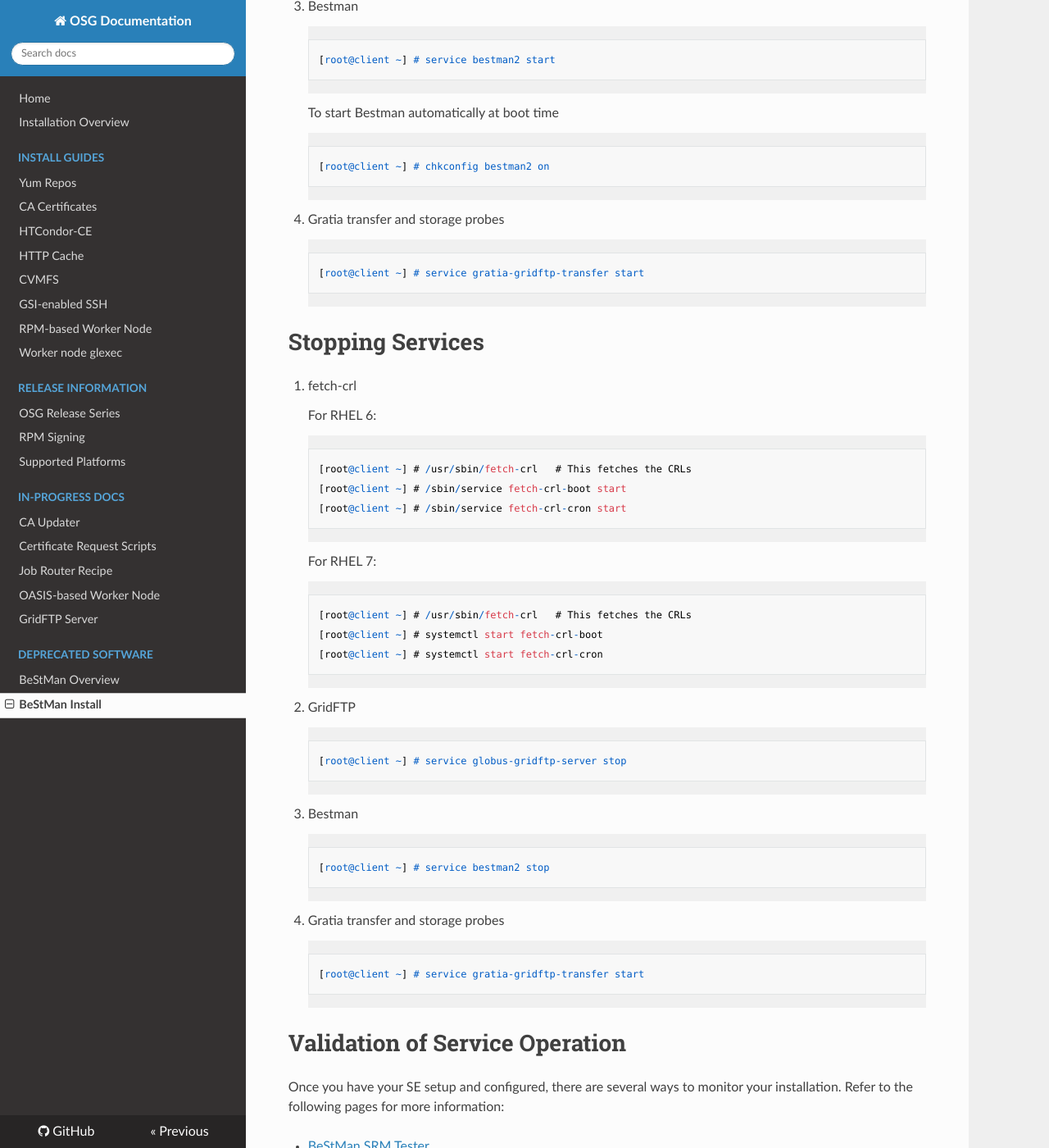
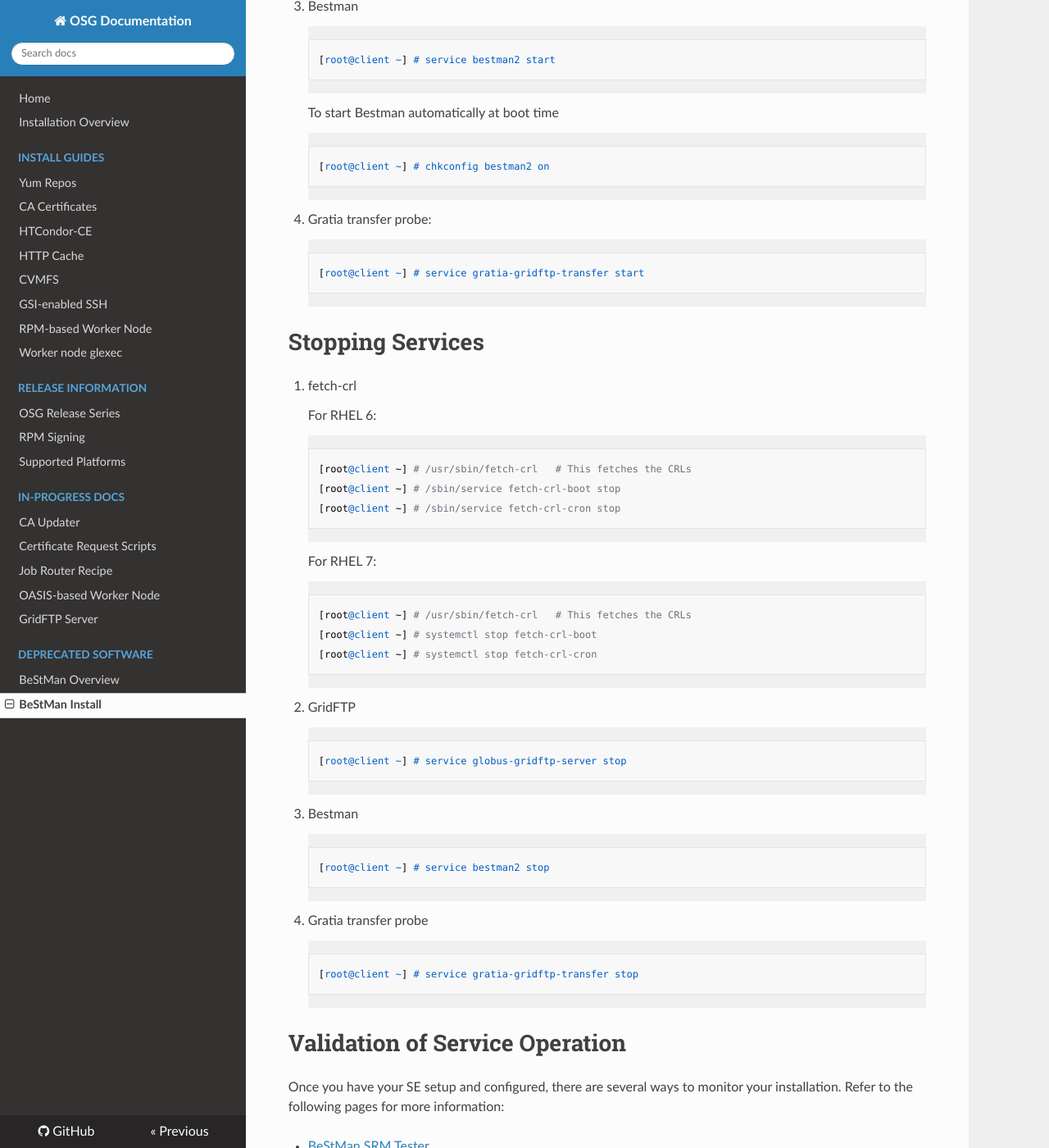
Before and after one commit to osg-htc/docs, an MkDocs documentation site: the page built from docs/storage/bestman-install.md, in a window 1280 px wide and 1400 px high, scrolled down 7882 px. Shown: the whole window at 82% size. Built offline with MkDocs 1.6.1, drawn with Linux system fonts in a browser that asks for light colours; nearby versions of some CDN libraries; old or Windows-style settings are respelled for this version of MkDocs; some of the changed text lies outside the part shown.

Commit message:
Corrections from review. - Fixup copy/paste errors around start/stop section. - Remove references to the defunct storage probe. - Combine duplicate 'config and log file' sections.

```diff
--- a/docs/storage/bestman-install.md
+++ b/docs/storage/bestman-install.md
@@ -305,7 +305,7 @@ Starting Services
         :::console
         [root@client ~] # chkconfig bestman2 on
 
-4. Gratia transfer and storage probes
+4. Gratia transfer probe:
 
         :::console
         [root@client ~] # service gratia-gridftp-transfer start
@@ -319,15 +319,15 @@ Stopping Services
 
         :::console
         [root@client ~] # /usr/sbin/fetch-crl   # This fetches the CRLs
-        [root@client ~] # /sbin/service fetch-crl-boot start
-        [root@client ~] # /sbin/service fetch-crl-cron start
+        [root@client ~] # /sbin/service fetch-crl-boot stop
+        [root@client ~] # /sbin/service fetch-crl-cron stop
 
     For RHEL 7:
 
         :::console
         [root@client ~] # /usr/sbin/fetch-crl   # This fetches the CRLs
-        [root@client ~] # systemctl start fetch-crl-boot
-        [root@client ~] # systemctl start fetch-crl-cron
+        [root@client ~] # systemctl stop fetch-crl-boot
+        [root@client ~] # systemctl stop fetch-crl-cron
 
 2. GridFTP
 
@@ -339,10 +339,10 @@ Stopping Services
         :::console
         [root@client ~] # service bestman2 stop
 
-4. Gratia transfer and storage probes
+4. Gratia transfer probe
 
         :::console
-        [root@client ~] # service gratia-gridftp-transfer start
+        [root@client ~] # service gratia-gridftp-transfer stop
 
 
 Validation of Service Operation
@@ -357,18 +357,6 @@ You can also self-test to verify your installation with an SRM client such as `g
 
 Troubleshooting
 ===============
-
-Useful Configuration and Log Files
-----------------------------------
-
-| Service/Process | Configuration File               | Description                                                                                     |
-|:----------------|:---------------------------------|:------------------------------------------------------------------------------------------------|
-| BeStMan2        | `/etc/bestman2/conf/bestman2.rc` | Main Configuration file                                                                         |
-|                 | `/etc/sysconfig/bestman2`        | Environment variables used by BeStMan2                                                          |
-|                 | `/etc/sysconfig/bestman2lib`     | Environment variables that store values of various client and server libraries used by BeStMan2 |
-|                 | `/etc/bestman2/conf/*`           | Other runtime configuration files                                                               |
-|                 | `/etc/init.d/bestman2`           | init.d startup script                                                                           |
-|                 | `/etc/gridftp.conf`              | Startup parameters                                                                              |
 
 | Service/Process | Log File                          | Description                                   |
 |:----------------|:----------------------------------|:----------------------------------------------|
```
Also changed, not shown: other parts of docs/storage/bestman-install.md (+19 -11 lines).
